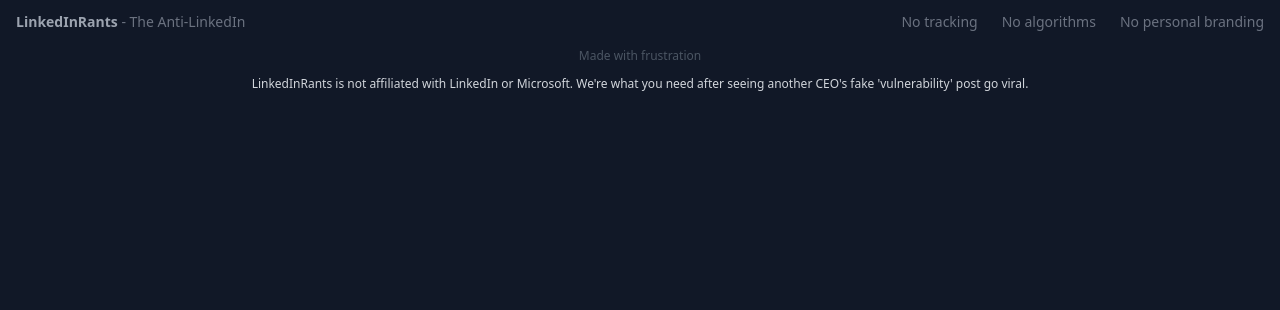
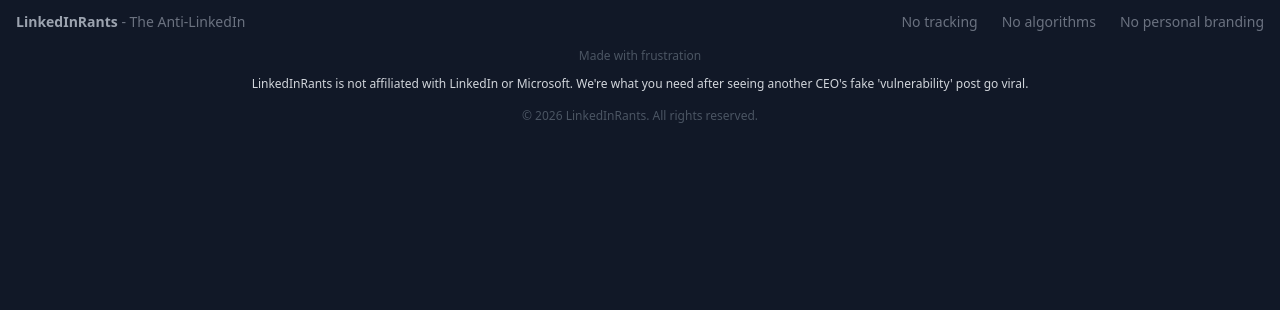
Before and after one commit to mfish324/LinkedRants, a Django app: page /category/actually-wanted/ in a window 1280 px wide. Shown: the part 490-800 px from the top of the page. Run offline with Django 4.2, Linux system fonts and the light colour scheme; data comes from the database, SQL or seed files in the repository; data that the repository does not hold is empty; some libraries are stand-ins or nearby versions.

Commit message:
Add copyright notice to footer
🤖 Generated with [Claude Code](https://claude.com/claude-code)

Co-Authored-By: Claude Opus 4.5 <noreply@anthropic.com>

```diff
--- a/templates/base.html
+++ b/templates/base.html
@@ -196,6 +196,9 @@
             <div class="text-center mt-3 text-gray-300 text-xs transition-opacity duration-300" id="rotating-disclaimer">
                 LinkedInRants is not affiliated with LinkedIn or Microsoft. We just think their platform has become insufferable.
             </div>
+            <div class="text-center mt-4 text-gray-600 text-xs">
+                &copy; {% now "Y" %} LinkedInRants. All rights reserved.
+            </div>
         </div>
     </footer>
 
```
